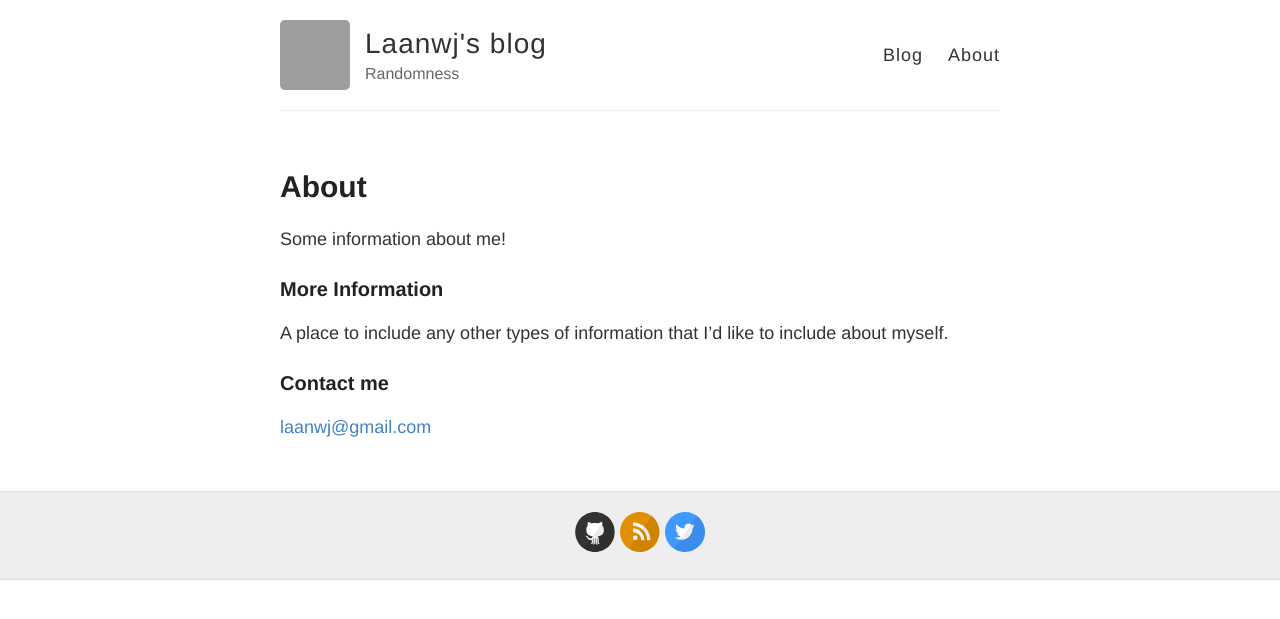
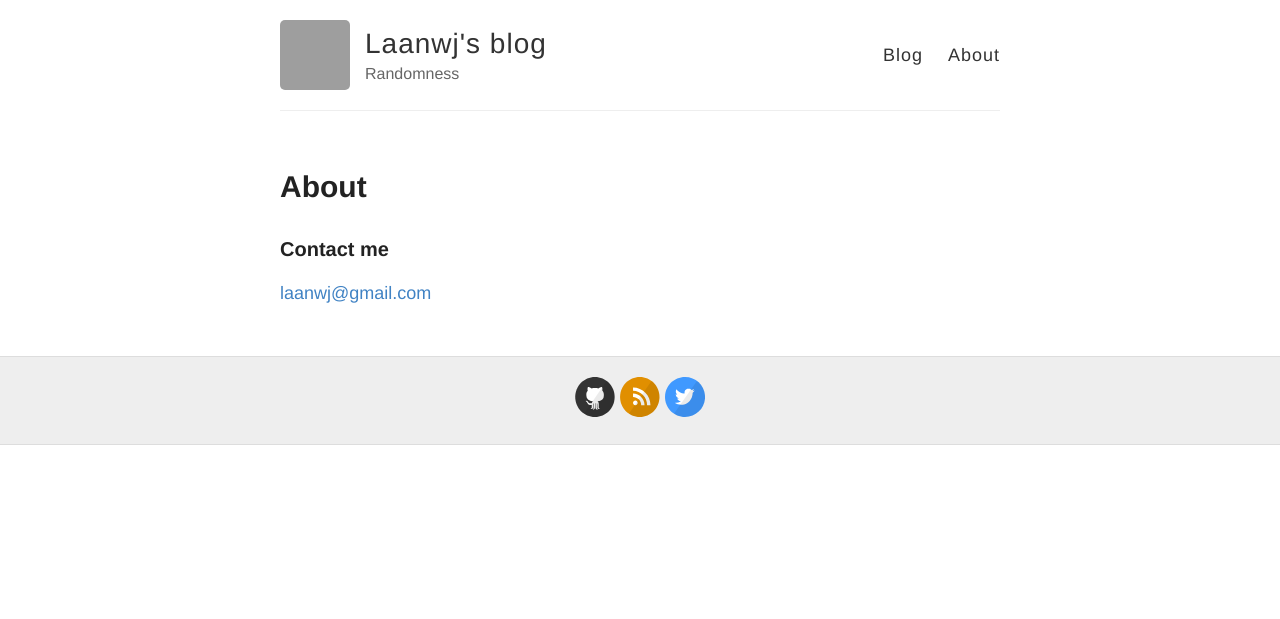
Before and after one commit to laanwj/laanwj.github.io, a Jekyll site: the page built from about.md, in a window 1280 px wide. Shown: the top 619 px of the page. Built offline with Jekyll 4.4.1, drawn with Linux system fonts in a browser that asks for light colours; grey boxes are pictures that could not be loaded.

Commit message:
sanitize about page

```diff
--- a/about.md
+++ b/about.md
@@ -4,12 +4,6 @@ title: About
 permalink: /about/
 ---
 
-Some information about me!
-
-### More Information
-
-A place to include any other types of information that I'd like to include about myself.
-
 ### Contact me
 
 [laanwj@gmail.com](mailto:laanwj@gmail.com)
```
